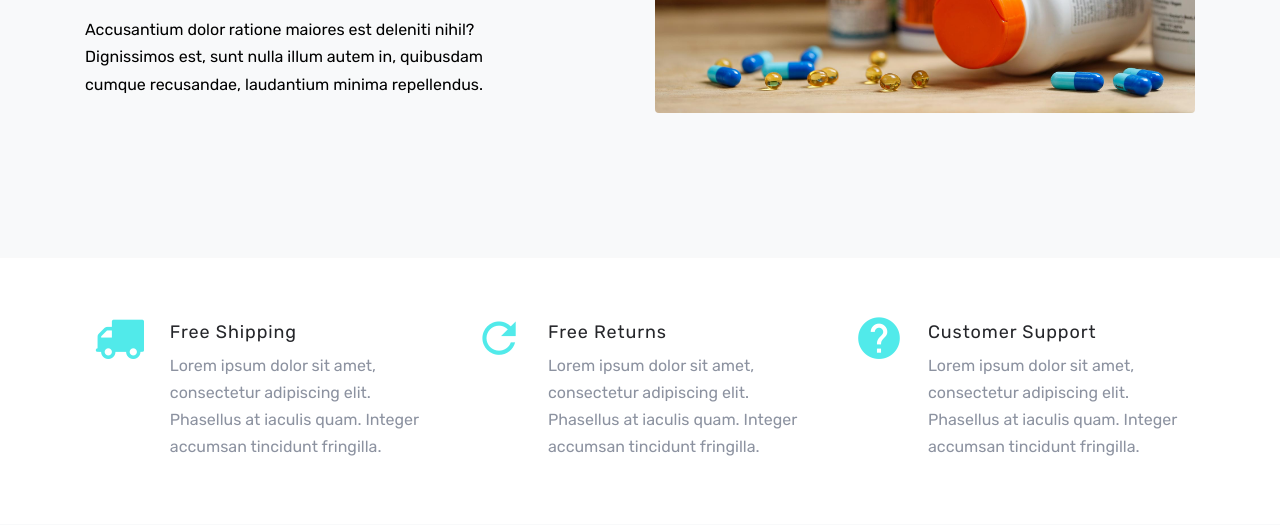
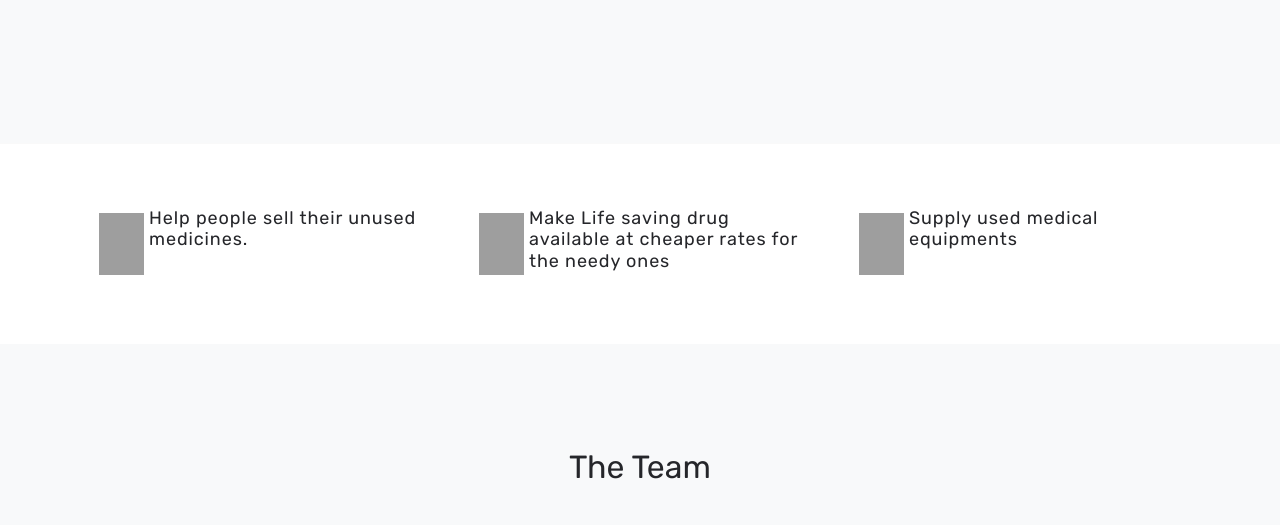
Before and after one commit to sakshipatil19/Medi-OLX, a Flask app: template frontend/templates/about.html in a window 1280 px wide. Shown: the part 1688-2213 px from the top of the page. Run offline with Flask 2, Linux system fonts and the light colour scheme; the template is opened without the code that fills it, so the values that code supplies are empty; some libraries are stand-ins or nearby versions; some web fonts are replaced; grey boxes are pictures that could not be loaded.

Commit message:
modified about.html

```diff
--- a/frontend/templates/about.html
+++ b/frontend/templates/about.html
@@ -1,39 +1,48 @@
 <!DOCTYPE html>
 <html lang="en">
+  <head>
+    <title>MediOLX &mdash; Colorlib Template</title>
+    <meta charset="utf-8" />
+    <meta
+      name="viewport"
+      content="width=device-width, initial-scale=1, shrink-to-fit=no"
+    />
 
-<head>
-  <title>Pharma &mdash; Colorlib Template</title>
-  <meta charset="utf-8">
-  <meta name="viewport" content="width=device-width, initial-scale=1, shrink-to-fit=no">
+    <link
+      href="https://fonts.googleapis.com/css?family=Rubik:400,700|Crimson+Text:400,400i"
+      rel="stylesheet"
+    />
+    <link rel="stylesheet" href="fonts/icomoon/style.css" />
 
-  <link href="https://fonts.googleapis.com/css?family=Rubik:400,700|Crimson+Text:400,400i" rel="stylesheet">
-  <link rel="stylesheet" href="fonts/icomoon/style.css">
+    <link rel="stylesheet" href="css/bootstrap.min.css" />
+    <link rel="stylesheet" href="css/magnific-popup.css" />
+    <link rel="stylesheet" href="css/jquery-ui.css" />
+    <link rel="stylesheet" href="css/owl.carousel.min.css" />
+    <link rel="stylesheet" href="css/owl.theme.default.min.css" />
 
-  <link rel="stylesheet" href="css/bootstrap.min.css">
-  <link rel="stylesheet" href="css/magnific-popup.css">
-  <link rel="stylesheet" href="css/jquery-ui.css">
-  <link rel="stylesheet" href="css/owl.carousel.min.css">
-  <link rel="stylesheet" href="css/owl.theme.default.min.css">
+    <link rel="stylesheet" href="css/aos.css" />
 
-
-  <link rel="stylesheet" href="css/aos.css">
-
-  <link rel="stylesheet" href="css/style.css">
-
+    <link rel="stylesheet" href="css/style.css" />
+    <script
+      src="https://kit.fontawesome.com/a076d05399.js"
+      crossorigin="anonymous"
+    ></script>
   </head>
 
   <body>
-
     <div class="site-wrap">
-
-
       <div class="site-navbar py-2">
-
         <div class="search-wrap">
           <div class="container">
-          <a href="#" class="search-close js-search-close"><span class="icon-close2"></span></a>
+            <a href="#" class="search-close js-search-close"
+              ><span class="icon-close2"></span
+            ></a>
             <form action="#" method="post">
-            <input type="text" class="form-control" placeholder="Search keyword and hit enter...">
+              <input
+                type="text"
+                class="form-control"
+                placeholder="Search keyword and hit enter..."
+              />
             </form>
           </div>
         </div>
@@ -42,11 +51,14 @@
           <div class="d-flex align-items-center justify-content-between">
             <div class="logo">
               <div class="site-logo">
-              <a href="index.html" class="js-logo-clone">Pharma</a>
+                <a href="index.html" class="js-logo-clone">MediOLX</a>
               </div>
             </div>
             <div class="main-nav d-none d-lg-block">
-            <nav class="site-navigation text-right text-md-center" role="navigation">
+              <nav
+                class="site-navigation text-right text-md-center"
+                role="navigation"
+              >
                 <ul class="site-menu js-clone-nav d-none d-lg-block">
                   <li><a href="index.html">Home</a></li>
                   <li><a href="shop.html">Store</a></li>
@@ -65,7 +77,6 @@
                       </li>
                       <li><a href="#">Diet &amp; Nutrition</a></li>
                       <li><a href="#">Tea &amp; Coffee</a></li>
-
                     </ul>
                   </li>
                   <li class="active"><a href="about.html">About</a></li>
@@ -74,25 +85,33 @@
               </nav>
             </div>
             <div class="icons">
-            <a href="#" class="icons-btn d-inline-block js-search-open"><span class="icon-search"></span></a>
+              <a href="#" class="icons-btn d-inline-block js-search-open"
+                ><span class="icon-search"></span
+              ></a>
               <a href="cart.html" class="icons-btn d-inline-block bag">
                 <span class="icon-shopping-bag"></span>
                 <span class="number">2</span>
               </a>
-            <a href="#" class="site-menu-toggle js-menu-toggle ml-3 d-inline-block d-lg-none"><span
-                class="icon-menu"></span></a>
+              <a
+                href="#"
+                class="site-menu-toggle js-menu-toggle ml-3 d-inline-block d-lg-none"
+                ><span class="icon-menu"></span
+              ></a>
             </div>
           </div>
         </div>
       </div>
 
-    <div class="site-blocks-cover inner-page" style="background-image: url('images/hero_1.jpg');">
+      <div
+        class="site-blocks-cover inner-page"
+        style="background-image: url('images/hero_1.jpg')"
+      >
         <div class="container">
           <div class="row">
             <div class="col-lg-7 mx-auto align-self-center">
-            <div class=" text-center">
+              <div class="text-center">
                 <h1>About Us</h1>
-              <p>Lorem ipsum dolor sit amet consectetur adipisicing elit. Rerum obcaecati natus iure voluptatum eveniet harum recusandae ducimus saepe.</p>ˀ
+                <p></p>
               </div>
             </div>
           </div>
@@ -105,32 +124,32 @@
             <div class="col-md-6">
               <div class="block-16">
                 <figure>
-                <img src="images/bg_1.jpg" alt="Image placeholder" class="img-fluid rounded">
-                <a href="https://vimeo.com/channels/staffpicks/93951774" class="play-button popup-vimeo"><span
-                    class="icon-play"></span></a>
-
+                  <img
+                    src="images/about_us_1.jpg"
+                    alt="Image placeholder"
+                    class="img-fluid rounded"
+                  />
                 </figure>
               </div>
             </div>
             <div class="col-md-1"></div>
             <div class="col-md-5">
-
-
               <div class="site-section-heading pt-3 mb-4">
                 <h2 class="text-black">How We Started</h2>
               </div>
-            <p>Lorem ipsum dolor sit amet, consectetur adipisicing elit. Eius repellat, dicta at laboriosam, nemo
-              exercitationem itaque eveniet architecto cumque, deleniti commodi molestias repellendus quos sequi hic fugiat
-              asperiores illum. Atque, in, fuga excepturi corrupti error corporis aliquam unde nostrum quas.</p>
-            <p>Accusantium dolor ratione maiores est deleniti nihil? Dignissimos est, sunt nulla illum autem in, quibusdam
-              cumque recusandae, laudantium minima repellendus.</p>
-
+              <p>
+                It was observed that the wastage of drugs has drastically
+                increased in the past few years. Also, Life Saving Drugs and
+                Equipment are getting more expensive and are difficult to find.
+                The aim of this website is to provide a platform for sellers who
+                wish to sell certain types of medicines and equipments and
+                buyers who wish to buy them at cheaper rates. It will also help
+                people to locate medicines locally in case of emergency.
+              </p>
             </div>
           </div>
         </div>
       </div>
-
-
 
       <div class="site-section bg-light custom-border-bottom" data-aos="fade">
         <div class="container">
@@ -138,67 +157,89 @@
             <div class="col-md-6 order-md-2">
               <div class="block-16">
                 <figure>
-                <img src="images/hero_1.jpg" alt="Image placeholder" class="img-fluid rounded">
-                <a href="https://vimeo.com/channels/staffpicks/93951774" class="play-button popup-vimeo"><span
-                    class="icon-play"></span></a>
-
+                  <img
+                    src="images/about_us_2.jpg"
+                    alt="Image placeholder"
+                    class="img-fluid rounded"
+                  />
                 </figure>
               </div>
             </div>
             <div class="col-md-5 mr-auto">
-
-
               <div class="site-section-heading pt-3 mb-4">
                 <h2 class="text-black">We Are Trusted Company</h2>
               </div>
-            <p class="text-black">Lorem ipsum dolor sit amet, consectetur adipisicing elit. Eius repellat, dicta at laboriosam, nemo
-              exercitationem itaque eveniet architecto cumque, deleniti commodi molestias repellendus quos sequi hic fugiat
-              asperiores illum. Atque, in, fuga excepturi corrupti error corporis aliquam unde nostrum quas.</p>
-            <p class="text-black">Accusantium dolor ratione maiores est deleniti nihil? Dignissimos est, sunt nulla illum autem in, quibusdam
-              cumque recusandae, laudantium minima repellendus.</p>
-
+              <p>
+                We are strongly committed to providing relentless service and
+                high-quality products to our customers. Our greatest strength is
+                the trustworthy patronage and confidence of our wide customer
+                base. Therefore, we strive to achieve customer satisfaction by
+                assigning the highest priority to the customer's convenience,
+                focus on the product quality, cost-effectiveness and timely
+                delivery.
+              </p>
             </div>
           </div>
         </div>
       </div>
 
-    <div class="site-section site-section-sm site-blocks-1 border-0" data-aos="fade">
+      <div
+        class="site-section site-section-sm site-blocks-1 border-0"
+        data-aos="fade"
+      >
         <div class="container">
           <div class="row">
-          <div class="col-md-6 col-lg-4 d-lg-flex mb-4 mb-lg-0 pl-4" data-aos="fade-up" data-aos-delay="">
-            <div class="icon mr-4 align-self-start">
-              <span class="icon-truck text-primary"></span>
-            </div>
+            <div
+              class="col-md-6 col-lg-4 d-lg-flex mb-4 mb-lg-0 pl-4"
+              data-aos="fade-up"
+              data-aos-delay=""
+            >
+              <img
+                src="images/abt-us3.png"
+                alt="Image placeholder"
+                class="img-fluid rounded"
+                style="width: 55px; padding: 5px"
+              />
               <div class="text">
-              <h2>Free Shipping</h2>
-              <p>Lorem ipsum dolor sit amet, consectetur adipiscing elit. Phasellus at iaculis quam. Integer accumsan
-                tincidunt fringilla.</p>
+                <h2>Help people sell their unused medicines.</h2>
               </div>
             </div>
-          <div class="col-md-6 col-lg-4 d-lg-flex mb-4 mb-lg-0 pl-4" data-aos="fade-up" data-aos-delay="100">
-            <div class="icon mr-4 align-self-start">
-              <span class="icon-refresh2 text-primary"></span>
-            </div>
+            <div
+              class="col-md-6 col-lg-4 d-lg-flex mb-4 mb-lg-0 pl-4"
+              data-aos="fade-up"
+              data-aos-delay="100"
+            >
+              <img
+                src="images/abt-us1.png"
+                alt="Image placeholder"
+                class="img-fluid rounded"
+                style="width: 55px; padding: 5px"
+              />
               <div class="text">
-              <h2>Free Returns</h2>
-              <p>Lorem ipsum dolor sit amet, consectetur adipiscing elit. Phasellus at iaculis quam. Integer accumsan
-                tincidunt fringilla.</p>
+                <h2>
+                  Make Life saving drug available at cheaper rates for the needy
+                  ones
+                </h2>
               </div>
             </div>
-          <div class="col-md-6 col-lg-4 d-lg-flex mb-4 mb-lg-0 pl-4" data-aos="fade-up" data-aos-delay="200">
-            <div class="icon mr-4 align-self-start">
-              <span class="icon-help text-primary"></span>
-            </div>
+            <div
+              class="col-md-6 col-lg-4 d-lg-flex mb-4 mb-lg-0 pl-4"
+              data-aos="fade-up"
+              data-aos-delay="200"
+            >
+              <img
+                src="images/abt-us2.png"
+                alt="Image placeholder"
+                class="img-fluid rounded"
+                style="width: 55px; padding: 5px"
+              />
               <div class="text">
-              <h2>Customer Support</h2>
-              <p>Lorem ipsum dolor sit amet, consectetur adipiscing elit. Phasellus at iaculis quam. Integer accumsan
-                tincidunt fringilla.</p>
+                <h2>Supply used medical equipments</h2>
               </div>
             </div>
           </div>
         </div>
       </div>
-
 
       <div class="site-section bg-light custom-border-bottom" data-aos="fade">
         <div class="container">
@@ -209,18 +250,18 @@
           </div>
           <div class="row">
             <div class="col-md-6 col-lg-6 mb-5">
-
               <div class="block-38 text-center">
                 <div class="block-38-img">
                   <div class="block-38-header">
-                  <img src="images/person_1.jpg" alt="Image placeholder" class="mb-4">
-                  <h3 class="block-38-heading h4">Elizabeth Graham</h3>
-                  <p class="block-38-subheading">CEO/Co-Founder</p>
+                    <img
+                      src="images/ab.jpg"
+                      alt="Image placeholder"
+                      class="mb-4"
+                    />
+                    <h3 class="block-38-heading h4">Aaman Bhowmick</h3>
+                    <p class="block-38-subheading">Group Member</p>
                   </div>
-                <div class="block-38-body">
-                  <p>Lorem ipsum dolor sit amet consectetur adipisicing elit. Vitae aut minima nihil sit distinctio
-                    recusandae doloribus ut fugit officia voluptate soluta. </p>
-                </div>
+                  <div class="block-38-body"></div>
                 </div>
               </div>
             </div>
@@ -228,14 +269,15 @@
               <div class="block-38 text-center">
                 <div class="block-38-img">
                   <div class="block-38-header">
-                  <img src="images/person_2.jpg" alt="Image placeholder" class="mb-4">
-                  <h3 class="block-38-heading h4">Jennifer Greive</h3>
-                  <p class="block-38-subheading">Co-Founder</p>
+                    <img
+                      src="images/nn.jpg"
+                      alt="Image placeholder"
+                      class="mb-4"
+                    />
+                    <h3 class="block-38-heading h4">Nandana Nair</h3>
+                    <p class="block-38-subheading">Group Member</p>
                   </div>
-                <div class="block-38-body">
-                  <p>Lorem ipsum dolor sit amet consectetur adipisicing elit. Vitae aut minima nihil sit distinctio
-                    recusandae doloribus ut fugit officia voluptate soluta. </p>
-                </div>
+                  <div class="block-38-body"></div>
                 </div>
               </div>
             </div>
@@ -243,14 +285,15 @@
               <div class="block-38 text-center">
                 <div class="block-38-img">
                   <div class="block-38-header">
-                  <img src="images/person_3.jpg" alt="Image placeholder" class="mb-4">
-                  <h3 class="block-38-heading h4">Patrick Marx</h3>
-                  <p class="block-38-subheading">Marketing</p>
+                    <img
+                      src="images/pvp.jpg"
+                      alt="Image placeholder"
+                      class="mb-4"
+                    />
+                    <h3 class="block-38-heading h4">Prajwal Patil</h3>
+                    <p class="block-38-subheading">Group Member</p>
                   </div>
-                <div class="block-38-body">
-                  <p>Lorem ipsum dolor sit amet consectetur adipisicing elit. Vitae aut minima nihil sit distinctio
-                    recusandae doloribus ut fugit officia voluptate soluta. </p>
-                </div>
+                  <div class="block-38-body"></div>
                 </div>
               </div>
             </div>
@@ -258,14 +301,15 @@
               <div class="block-38 text-center">
                 <div class="block-38-img">
                   <div class="block-38-header">
-                  <img src="images/person_4.jpg" alt="Image placeholder" class="mb-4">
-                  <h3 class="block-38-heading h4">Mike Coolbert</h3>
-                  <p class="block-38-subheading">Sales Manager</p>
+                    <img
+                      src="images/sp.jpg"
+                      alt="Image placeholder"
+                      class="mb-4"
+                    />
+                    <h3 class="block-38-heading h4">Sakshi Patil</h3>
+                    <p class="block-38-subheading">Group Member</p>
                   </div>
-                <div class="block-38-body">
-                  <p>Lorem ipsum dolor sit amet consectetur adipisicing elit. Vitae aut minima nihil sit distinctio
-                    recusandae doloribus ut fugit officia voluptate soluta. </p>
-                </div>
+                  <div class="block-38-body"></div>
                 </div>
               </div>
             </div>
@@ -273,18 +317,19 @@
         </div>
       </div>
 
-
       <footer class="site-footer">
         <div class="container">
           <div class="row">
             <div class="col-md-6 col-lg-3 mb-4 mb-lg-0">
-
               <div class="block-7">
                 <h3 class="footer-heading mb-4">About Us</h3>
-              <p>Lorem ipsum dolor sit amet, consectetur adipisicing elit. Eius quae reiciendis distinctio voluptates
-                sed dolorum excepturi iure eaque, aut unde.</p>
+                <p>
+                  We’ve made health care accessible to millions by giving them
+                  quality care at affordable prices. We continue to expand our
+                  rich and extensive medical content and are working hard to
+                  make this information available in multiple local languages.
+                </p>
               </div>
-
             </div>
             <div class="col-lg-3 mx-auto mb-5 mb-lg-0">
               <h3 class="footer-heading mb-4">Quick Links</h3>
@@ -300,13 +345,15 @@
               <div class="block-5 mb-5">
                 <h3 class="footer-heading mb-4">Contact Info</h3>
                 <ul class="list-unstyled">
-                <li class="address">203 Fake St. Mountain View, San Francisco, California, USA</li>
-                <li class="phone"><a href="tel://23923929210">+2 392 3929 210</a></li>
+                  <li class="address">
+                    203 Fake St. Mountain View, San Francisco, California, USA
+                  </li>
+                  <li class="phone">
+                    <a href="tel://23923929210">+2 392 3929 210</a>
+                  </li>
                   <li class="email">emailaddress@domain.com</li>
                 </ul>
               </div>
-
-
             </div>
           </div>
           <div class="row pt-5 mt-5 text-center">
@@ -314,13 +361,14 @@
               <p>
                 <!-- Link back to Colorlib can't be removed. Template is licensed under CC BY 3.0. -->
                 Copyright &copy;
-              <script>document.write(new Date().getFullYear());</script> All rights reserved | This template is made
-              with <i class="icon-heart" aria-hidden="true"></i> by <a href="https://colorlib.com" target="_blank"
-                class="text-primary">Colorlib</a>
+                <script>
+                  document.write(new Date().getFullYear());
+                </script>
+                All rights reserved
+
                 <!-- Link back to Colorlib can't be removed. Template is licensed under CC BY 3.0. -->
               </p>
             </div>
-
           </div>
         </div>
       </footer>
@@ -335,7 +383,5 @@
     <script src="js/aos.js"></script>
 
     <script src="js/main.js"></script>
-
   </body>
-
 </html>
```
Lines whose indentation alone changed are shown as unchanged.
